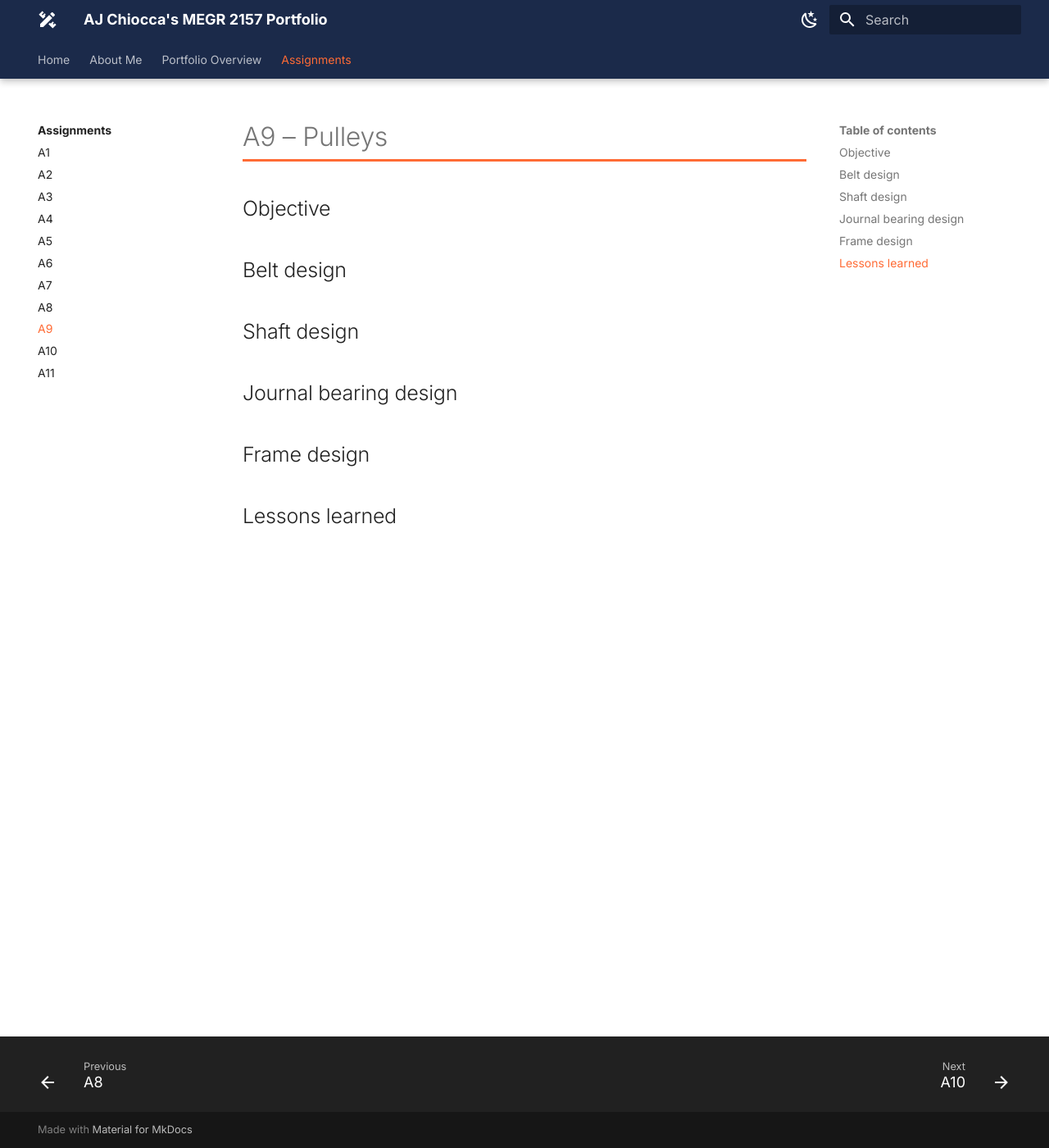
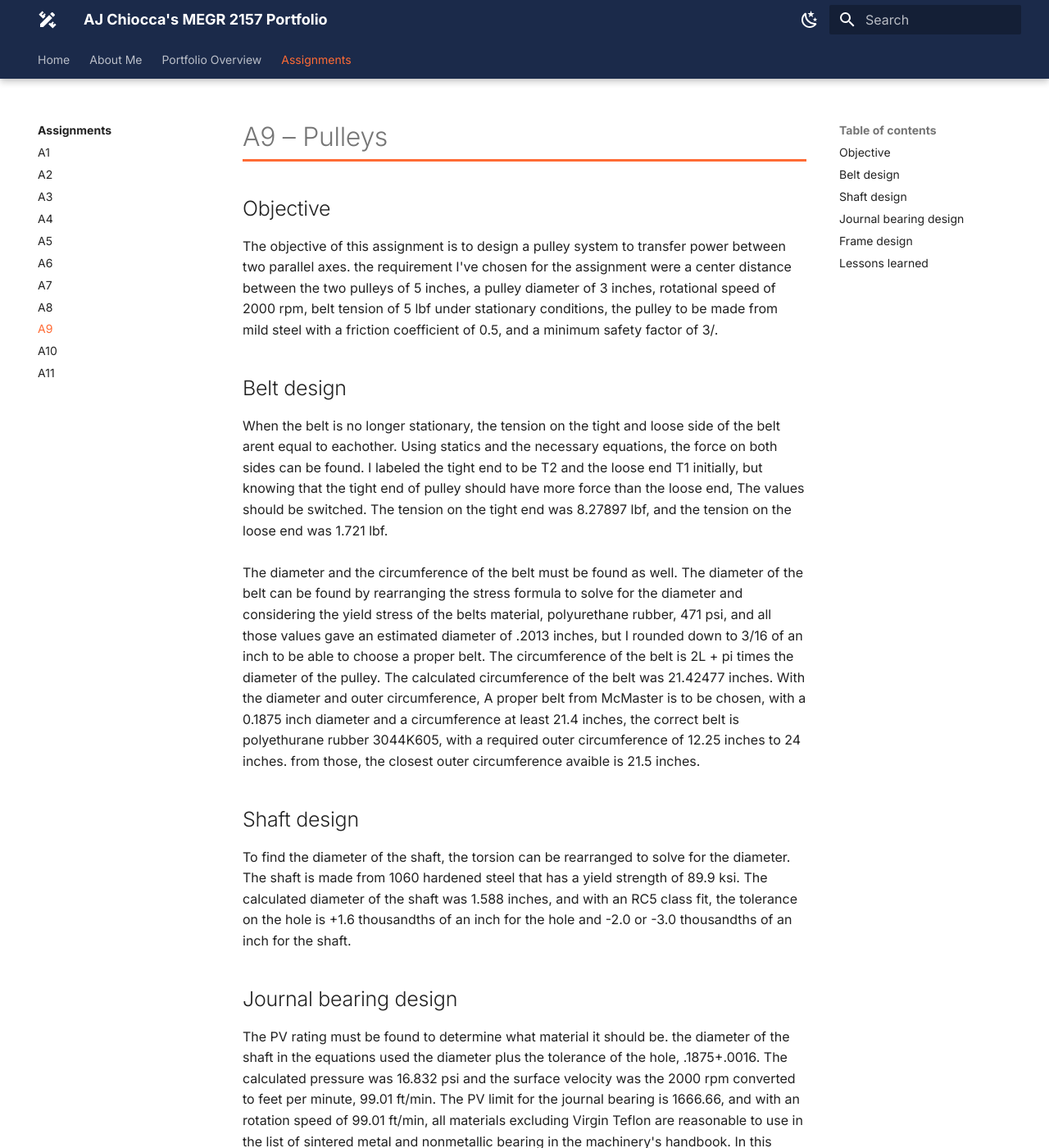
Before and after one commit to ajchiocca/megr2157-portfolio, an MkDocs documentation site: the page built from docs/assignments/A09/index.md, in a window 1280 px wide and 1400 px high. Shown: the whole window at 82% size. Built offline with MkDocs 1.6.1 and Material for MkDocs 9.7.7, drawn with Linux system fonts in a browser that asks for light colours; some of the changed text lies outside the part shown.

Commit message:
Revise A9 assignment content on pulley systems
Updated the assignment details for A9 on pulleys, including objectives, belt design, shaft design, journal bearing design, frame design, and lessons learned.

```diff
--- a/docs/assignments/A09/index.md
+++ b/docs/assignments/A09/index.md
@@ -1,21 +1,23 @@
 # A9 – Pulleys
 
 ## Objective
-
+The objective of this assignment is to design a pulley system to transfer power between two parallel axes. the requirement I've chosen for the assignment were a center distance between the two pulleys of 5 inches, a pulley diameter of 3 inches, rotational speed of 2000 rpm, belt tension of 5 lbf under stationary conditions, the pulley to be made from mild steel with a friction coefficient of 0.5, and a minimum safety factor of 3/\.
 
 ## Belt design
-
+When the belt is no longer stationary, the tension on the tight and loose side of the belt arent equal to eachother. Using statics and the necessary equations, the force on both sides can be found. I labeled the tight end to be T2 and the loose end T1 initially, but knowing that the tight end of pulley should have more force than the loose end, The values should be switched. The tension on the tight end was 8.27897 lbf, and the tension on the loose end was 1.721 lbf.
+<br>
+<br>
+The diameter and the circumference of the belt must be found as well. The diameter of the belt can be found by rearranging the stress formula to solve for the diameter and considering the yield stress of the belts material, polyurethane rubber, 471 psi, and all those values gave an estimated diameter of .2013 inches, but I rounded down to 3/16 of an inch to be able to choose a proper belt. The circumference of the belt is 2L + pi times the diameter of the pulley. The calculated circumference of the belt was 21.42477 inches. With the diameter and outer circumference, A proper belt from McMaster is to be chosen, with a 0.1875 inch diameter and a circumference at least 21.4 inches, the correct belt is polyethurane rubber 3044K605, with a required outer circumference of 12.25 inches to 24 inches. from those, the closest outer circumference avaible is 21.5 inches.
 
 ## Shaft design
-
+To find the diameter of the shaft, the torsion can be rearranged to solve for the diameter. The shaft is made from 1060 hardened steel that has a yield strength of 89.9 ksi. The calculated diameter of the shaft was 1.588 inches, and with an RC5 class fit, the tolerance on the hole is +1.6 thousandths of an inch for the hole and -2.0 or -3.0 thousandths of an inch for the shaft.
 
 ## Journal bearing design
-
+The PV rating must be found to determine what material it should be. the diameter of the shaft in the equations used the diameter plus the tolerance of the hole, .1875+.0016. The calculated pressure was 16.832 psi and the surface velocity was the 2000 rpm converted to feet per minute, 99.01 ft/min. The PV limit for the journal bearing is 1666.66, and with an rotation speed of 99.01 ft/min, all materials excluding Virgin Teflon are reasonable to use in the list of sintered metal and nonmetallic bearing in the machinery's handbook. In this case, I chose porous bronze as the journal bearings material for its reliability and cheap costs compared to other materials.
 
 
 ## Frame design
-
-
-
+When designing the frame, I took inspiration from pulley systems that utilize hooks on the long ends of the shafts. the frame should be longer than the total distance of the system, 9 inches, and strong enough to withhold the weight and sway the pulley might feel if its not secure enough, which may be counteracted by what it would be attached to with the hooks. The shaft should connect to the to the frame, and the height of the frame isn't a large concern-only that the hooks cross sectional area connected to the side of the frame is strong to the resists the shear force; that can be solved with more bolt connections. The drawing I created isn't the most visually descriptive, but it gets the basic outline of the design and what it should look like.
 
 ## Lessons learned
+In this assignment I have learned how values/parameters from one component cross over to the other in a system and proper usage for torsion, as its a pulley system. I also learned that one moving, the tension on the belts are no longer equal to each other. One thing I may have done incorrectly was the PV calculations for the journal bearing. Its my assumption that the PV rating and pressure should be greater than values I've gotten, as a more restricted choice of materials seems more common in engineering. An incorrect formula or value would be the result of the error, if it is wrong, im not sure.
```
